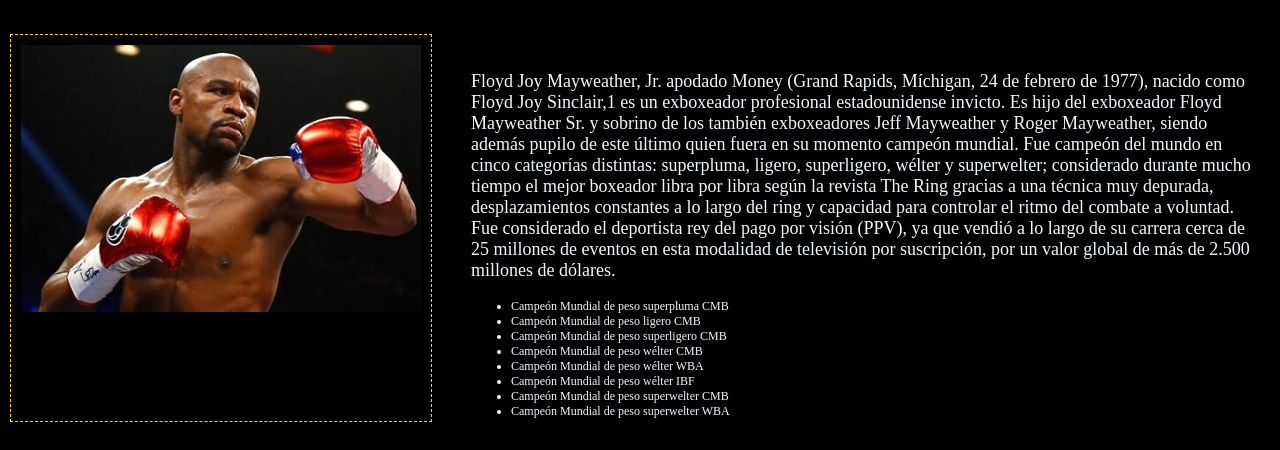
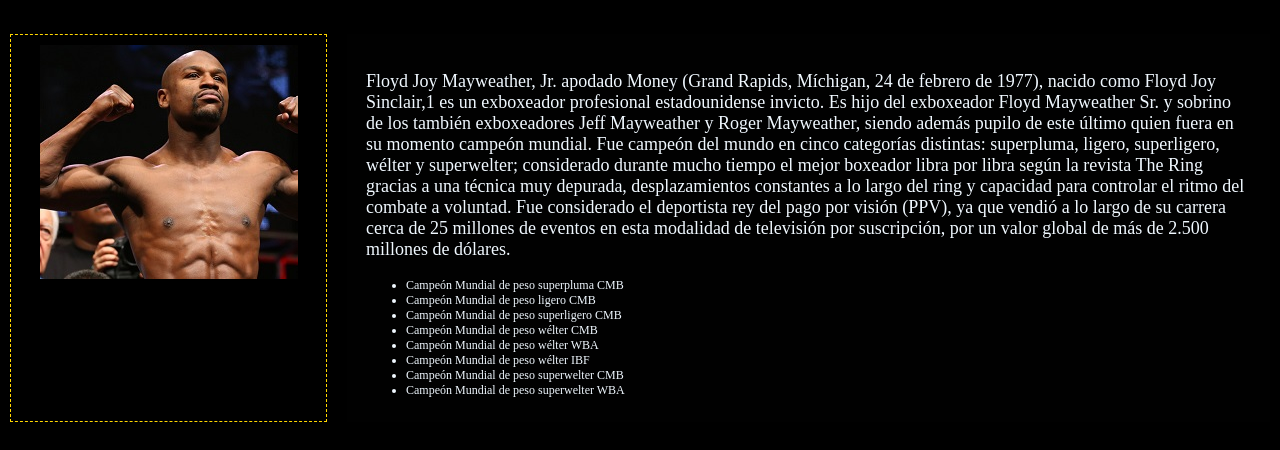
Before and after one commit to CJ-arg/codoacodo1116, a plain HTML site: page floyd.html in a window 1280 px wide. Shown: the part 124-574 px from the top of the page. Drawn offline with Linux system fonts and the light colour scheme.

Commit message:
cuarto  commit

```diff
--- a/floyd.html
+++ b/floyd.html
@@ -54,7 +54,7 @@
         </p>
       </article>
       <aside class="aside aside1">
-        <img src="./assets/floyd.png" alt="floyd" />
+        <img src="./assets/mayweather.png" alt="floyd" />
       </aside>
 
       <footer class="footer">
```
Also changed, not shown: chino.html (+1 -1 lines), assets/maidana.png (added), assets/mayweather.png (added).
